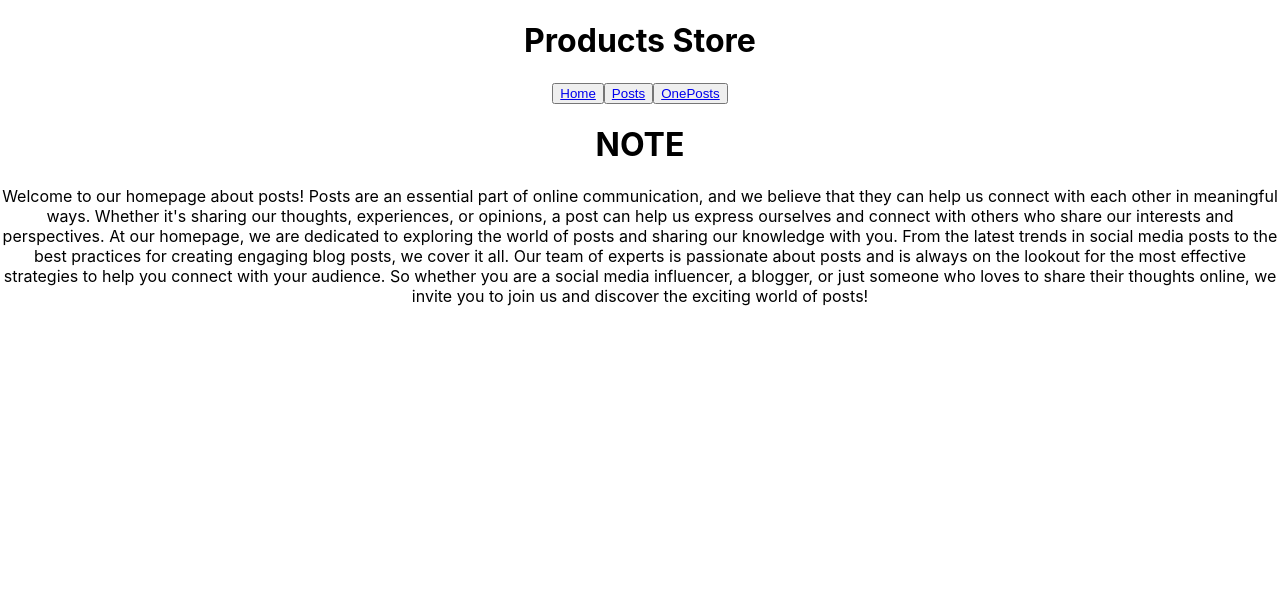
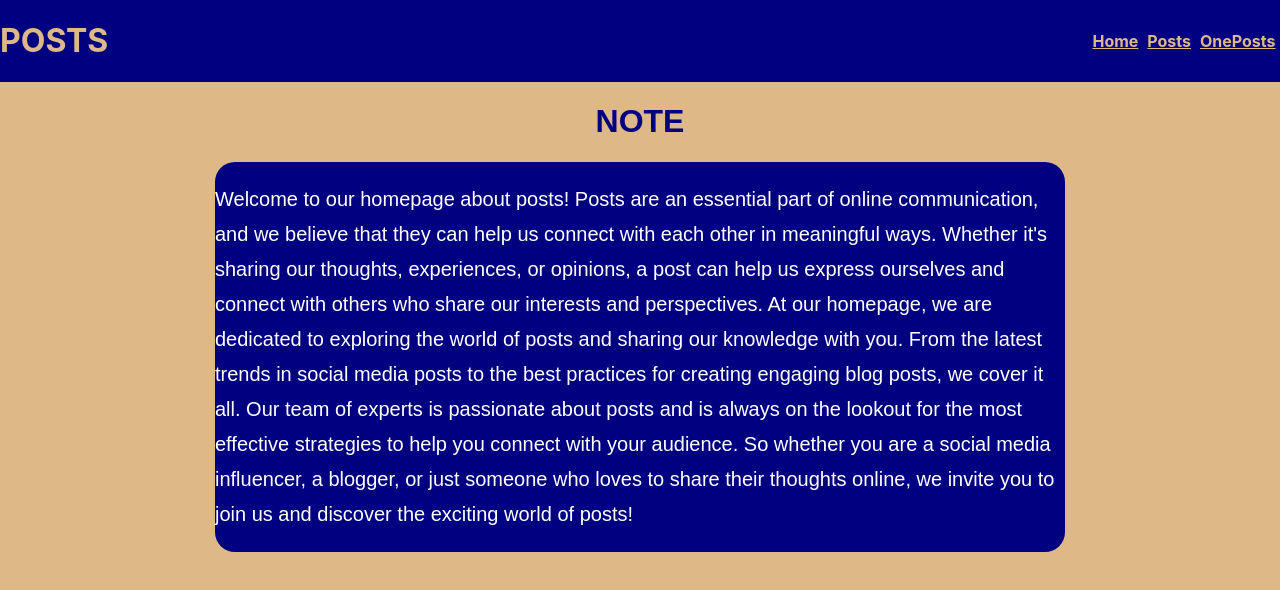
Before and after one commit to ErickMigwi/Assesment8, a React (Create React App) app: page / in a window 1280 px wide. Shown: the top 590 px of the page. Built offline with nearby package versions, Linux system fonts and the light colour scheme.

Commit message:
update files

```diff
--- a/src/App.css
+++ b/src/App.css
@@ -1,38 +1,86 @@
-.App {
-  text-align: center;
+body{
+  background-color: burlywood;
+}
+#posts{
+  display: grid;
+  grid-template-columns: 1fr 1fr 1fr;
+  width: 100%;
+  grid-gap: 100px;
+  /* background-color: navy; */
+  /* border-radius: 15px; */
+
+}
+#paragraph{
+  font-size: 17px;
+  font-family: Arial, Helvetica, sans-serif;
+}
+#NavBar{
+  background-color: navy;
+  width: 100%;
+  display: flex;
+  flex-direction: row;
+  justify-content: space-between;
+  align-items: center;
+}
+#logo{
+  color: burlywood;
+}
+#nav{
+  width: 15vw;
+  display: flex;
+  color: burlywood;
+  justify-content: space-around;
+}
+#nav button{
+  background: none;
+  font-weight: bolder;
+  color: burlywood;
+  color: greenyellow;
 }
 
-.App-logo {
-  height: 40vmin;
-  pointer-events: none;
+#button:hover{
+  color: lime;
+}
+#button{
+  color: burlywood;
+  font-weight: bolder;
+}
+#button:active{
+  color: red;
 }
 
-@media (prefers-reduced-motion: no-preference) {
-  .App-logo {
-    animation: App-logo-spin infinite 20s linear;
-  }
+.active-link {
+  color: red;
+  font-weight: bold;
 }
-
-.App-header {
-  background-color: #282c34;
-  min-height: 100vh;
+#home{
+  width: 100%;
   display: flex;
+  justify-content: center;
   flex-direction: column;
   align-items: center;
-  justify-content: center;
-  font-size: calc(10px + 2vmin);
+
+}
+#p{
+  background-color: navy;
   color: white;
+  border-radius: 20px;
+  width: 850px;
+  font-size: 20px;
+  font-family: Arial, Helvetica, sans-serif;
+  line-height: 35px;
 }
+#note{
+  color: navy;
+  font-family: Arial, Helvetica, sans-serif;
+}
+#post{
+  background-color: navy;
+  border-radius: 15px;
+  color: white;
+  padding-left: 10px;
+  margin-top: 15px;
+  margin-left: 15px;
+  margin-right: 15px;
 
-.App-link {
-  color: #61dafb;
 }
-
-@keyframes App-logo-spin {
-  from {
-    transform: rotate(0deg);
-  }
-  to {
-    transform: rotate(360deg);
-  }
-}
--- a/src/components/Home.jsx
+++ b/src/components/Home.jsx
@@ -2,15 +2,16 @@ import React from 'react'
 
 function Home() {
   return (
-    <div>
-        <h1>NOTE</h1>
+    <div id='home'>
+        <h1 id='note'>NOTE</h1>
+        <div id='p'>
         <p>Welcome to our homepage about posts! Posts are an essential part of online communication, and we believe that they can help us connect with each other in meaningful ways. Whether it's sharing our thoughts, experiences, or opinions, a post can help us express ourselves and connect with others who share our interests and perspectives.
 
 At our homepage, we are dedicated to exploring the world of posts and sharing our knowledge with you. From the latest trends in social media posts to the best practices for creating engaging blog posts, we cover it all. Our team of experts is passionate about posts and is always on the lookout for the most effective strategies to help you connect with your audience.
 
 So whether you are a social media influencer, a blogger, or just someone who loves to share their thoughts online, we invite you to join us and discover the exciting world of posts!
 </p>
-
+</div>
     </div>
   )
 }
--- a/src/components/NavBar.jsx
+++ b/src/components/NavBar.jsx
@@ -2,11 +2,15 @@ import React from 'react'
 import {  NavLink } from 'react-router-dom'
 function NavBar() {
   return (
-    <div>
-        <h1>Products Store</h1>
-<button><NavLink to={'/'}>Home</NavLink></button>
-     <button> <NavLink to={'/posts'}>Posts</NavLink></button>
-<button><NavLink to={'/onePost'}>OnePosts</NavLink></button>
+    <div id='NavBar'>
+        <div id='logo'>
+        <h1>POSTS</h1>
+        </div>
+        <div id='nav'>
+<NavLink id='button' to={'/'} activeclassName="active-link" >Home</NavLink>
+      <NavLink  id='button' to={'/posts'} activeclassName="active-link">Posts</NavLink>
+<NavLink  id='button' to={'/onePost'} activeclassName="active-link">OnePosts</NavLink>
+</div>
     </div>
   )
 }
--- a/src/components/OnePost.jsx
+++ b/src/components/OnePost.jsx
@@ -13,6 +13,7 @@ function OnePost() {
     setId(value)
     console.log(id);
     console.log(post);
+
     }
     const filteredPost = post.find(p => p.id === id)
   return (
--- a/src/components/Posts.jsx
+++ b/src/components/Posts.jsx
@@ -1,5 +1,6 @@
 import React, { useState, createContext, useEffect } from 'react';
 import axios from 'axios';
+
 export const PostContext = createContext([])
 function Posts() {
   const [posts, setPosts] = useState([]);
@@ -19,11 +20,11 @@ function Posts() {
 
   return (
     <PostContext.Provider value={posts}>
-    <div>
+    <div id='posts'>
       {posts?.map(post => (
-        <div key={post.id}>
+        <div id='post' key={post.id}>
           <h2>{post.title}</h2>
-          <p>{post.body}</p>
+          <p id='paragraph'>{post.body}</p>
         </div>
       ))}
     </div>
```
Also changed, not shown: src/components/context.jsx (added, +11 -0 lines).
